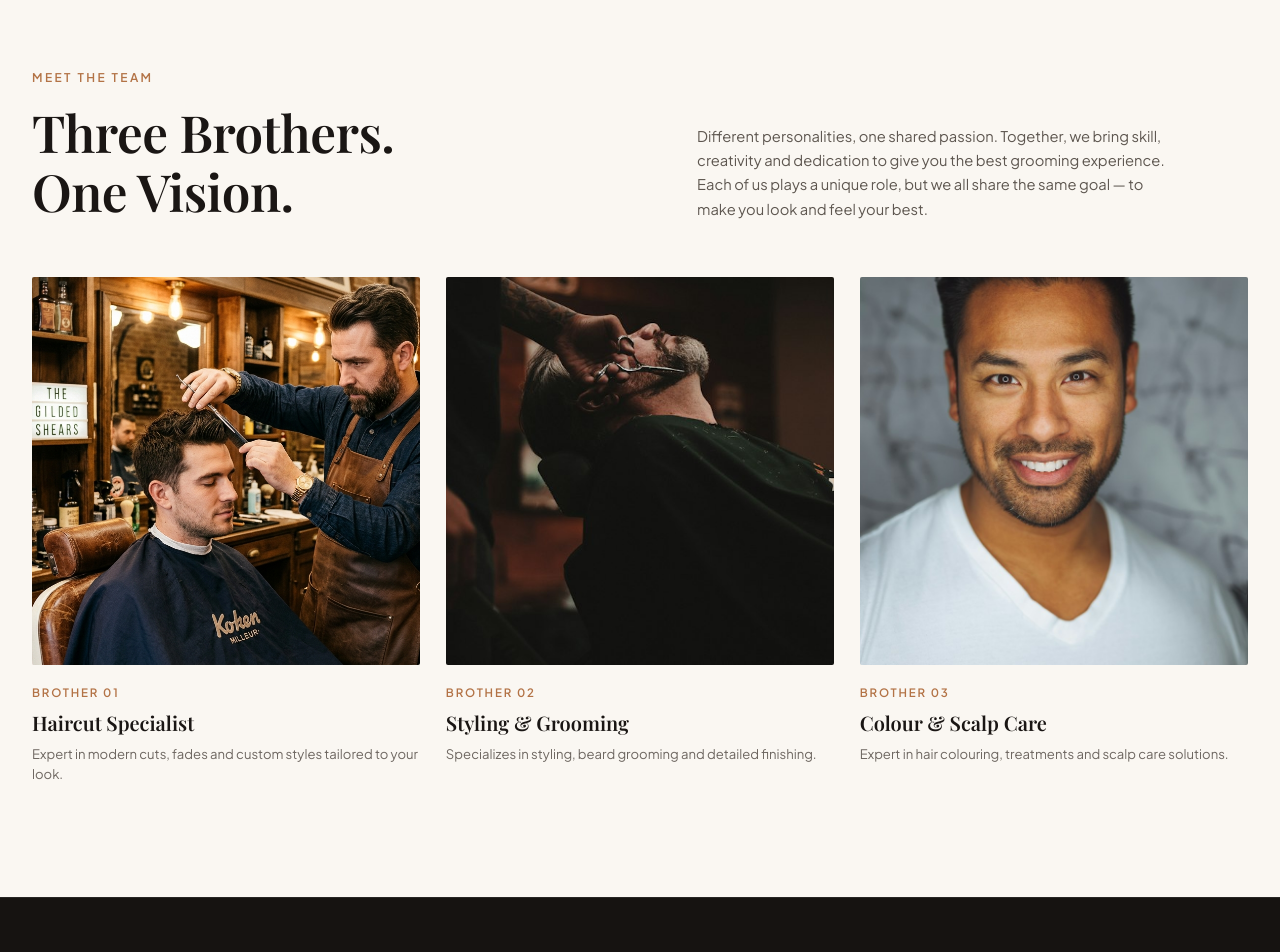
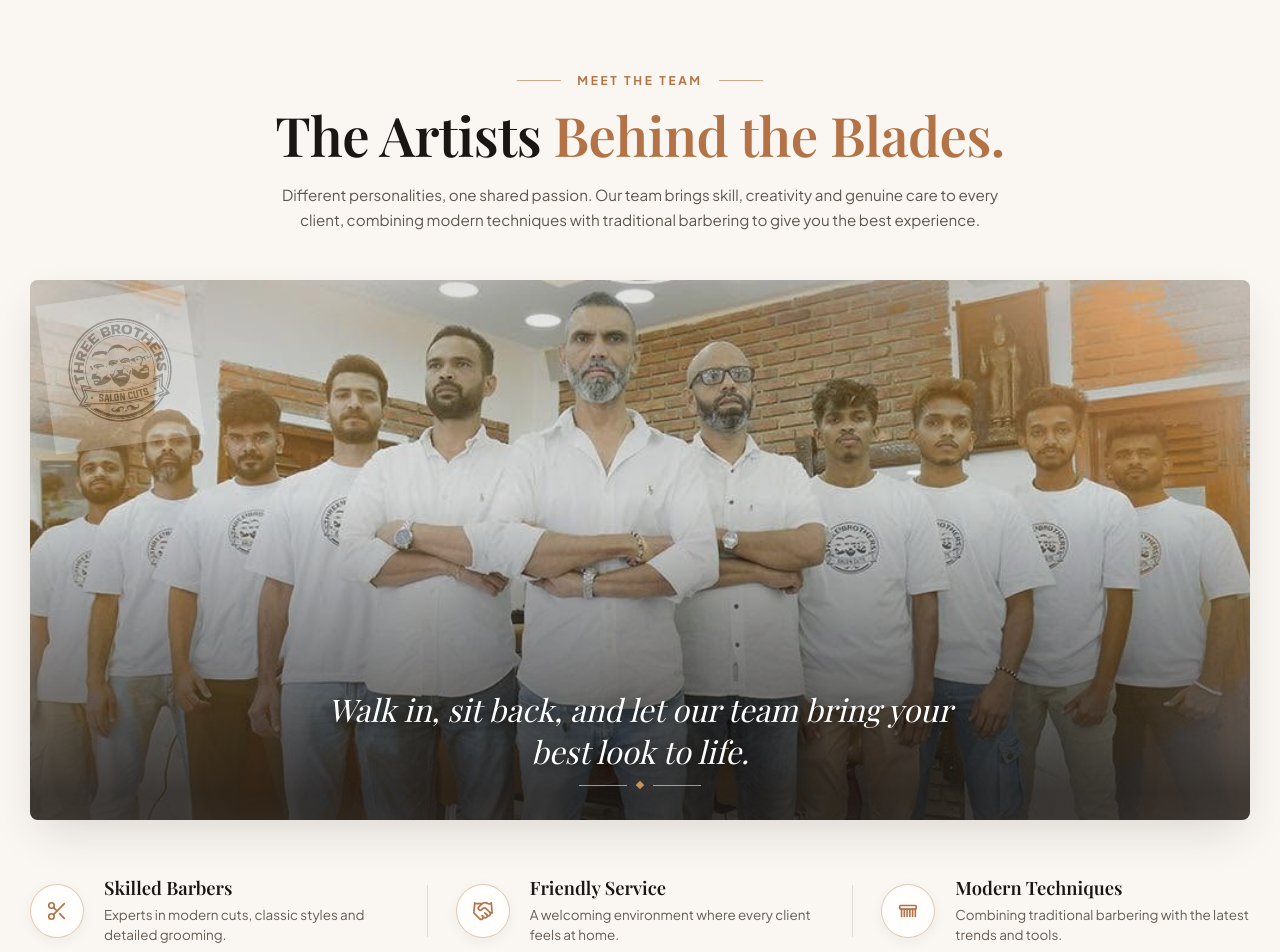
Before and after one commit to kavindusubhash28/salon-draft, a Next.js app: page /about in a window 1280 px wide. Shown: the part 2240-3192 px from the top of the page. Built offline with nearby package versions, Linux system fonts and the light colour scheme.

Commit message:
meet the team section update

```diff
--- a/components/about/TeamProfiles.module.css
+++ b/components/about/TeamProfiles.module.css
@@ -1,146 +1,322 @@
 .section {
   background-color: #faf7f2;
   color: #1a1614;
-  padding: 6rem 2rem 7rem;
+  padding: 6.5rem 1.5rem 7.5rem;
+  overflow: hidden;
 }
 
 .container {
-  max-width: 1280px;
+  max-width: 1220px;
   margin: 0 auto;
 }
 
-.headerRow {
+/* Header */
+.header {
+  text-align: center;
+  max-width: 800px;
+  margin: 0 auto 3rem;
   display: flex;
   flex-direction: column;
-  gap: 2rem;
-  margin-bottom: 3.5rem;
+  align-items: center;
 }
 
-@media (min-width: 860px) {
-  .headerRow {
-    flex-direction: row;
-    align-items: flex-end;
-    justify-content: space-between;
-    gap: 4rem;
-  }
+.overlineWrap {
+  display: flex;
+  align-items: center;
+  justify-content: center;
+  gap: 1rem;
+  margin-bottom: 0.85rem;
 }
 
-.titleColumn {
-  flex: 1.2;
+.line {
+  width: 44px;
+  height: 1px;
+  background-color: #b37346;
+  opacity: 0.6;
 }
 
-.categoryLabel {
-  display: inline-block;
+.overline {
   font-family: var(--font-sans);
   font-size: 0.75rem;
-  font-weight: 600;
-  letter-spacing: 0.2em;
+  font-weight: 700;
+  letter-spacing: 0.22em;
   color: #b37346;
   text-transform: uppercase;
-  margin-bottom: 1rem;
 }
 
 .title {
   font-family: var(--font-serif);
-  font-size: 2.5rem;
+  font-size: 2.6rem;
   line-height: 1.15;
   font-weight: 600;
   color: #1a1614;
   letter-spacing: -0.01em;
-  margin: 0;
+  margin: 0 0 1rem;
 }
 
 @media (min-width: 768px) {
   .title {
-    font-size: 3.2rem;
+    font-size: 3.4rem;
   }
 }
 
-.descColumn {
-  flex: 1.1;
+.highlight {
+  color: #b37346;
 }
 
-.headerDesc {
+.description {
   font-family: var(--font-sans);
-  font-size: 0.92rem;
+  font-size: 0.95rem;
   line-height: 1.65;
   color: #5e5750;
   margin: 0;
-  max-width: 480px;
+  max-width: 740px;
 }
 
-/* 3 Brothers Grid */
-.brothersGrid {
-  display: grid;
-  grid-template-columns: 1fr;
-  gap: 2rem;
+/* Centerpiece Team Photo Banner */
+.bannerWrapper {
+  position: relative;
+  width: 100%;
+  height: 480px;
+  border-radius: 8px;
+  overflow: hidden;
+  box-shadow: 0 18px 45px -10px rgba(44, 34, 29, 0.16);
+  margin-bottom: 3.5rem;
+  background-color: #ede7df;
 }
 
-@media (min-width: 640px) {
-  .brothersGrid {
-    grid-template-columns: repeat(3, 1fr);
-    gap: 1.6rem;
+@media (min-width: 1024px) {
+  .bannerWrapper {
+    height: 540px;
   }
 }
 
-.brotherCard {
+@media (max-width: 640px) {
+  .bannerWrapper {
+    height: 360px;
+  }
+}
+
+.bannerImg {
+  object-fit: cover;
+  object-position: center 20%;
+  transition: transform 0.5s ease;
+}
+
+.bannerWrapper:hover .bannerImg {
+  transform: scale(1.02);
+}
+
+/* Watermark Stamp in Top Left */
+.watermarkWrap {
+  position: absolute;
+  top: 15px;
+  left: 15px;
+  z-index: 3;
+  pointer-events: none;
+}
+
+.watermarkLogo {
+  width: 150px;
+  height: 150px;
+  object-fit: contain;
+  opacity: 0.25;
+  filter: contrast(1.15);
+  transform: rotate(-8deg);
+  mix-blend-mode: multiply;
+}
+
+@media (max-width: 640px) {
+  .watermarkLogo {
+    width: 100px;
+    height: 100px;
+  }
+}
+
+/* Vignette and Dark Gradient */
+.gradientOverlay {
+  position: absolute;
+  inset: 0;
+  background: linear-gradient(
+    180deg,
+    rgba(20, 16, 14, 0.12) 0%,
+    rgba(20, 16, 14, 0.04) 40%,
+    rgba(20, 16, 14, 0.78) 95%
+  );
+  z-index: 2;
+}
+
+/* Overlay Cursive Quote Content */
+.overlayContent {
+  position: absolute;
+  bottom: 2rem;
+  left: 1.5rem;
+  right: 1.5rem;
+  z-index: 4;
+  text-align: center;
   display: flex;
   flex-direction: column;
-  transition: transform 0.25s ease;
+  align-items: center;
+  gap: 0.65rem;
 }
 
-.brotherCard:hover {
-  transform: translateY(-4px);
+.scriptQuote {
+  font-family: var(--font-serif);
+  font-style: italic;
+  font-size: 1.5rem;
+  line-height: 1.35;
+  color: #ffffff;
+  text-shadow: 0 2px 14px rgba(0, 0, 0, 0.7);
+  margin: 0;
+  font-weight: 400;
+  max-width: 680px;
 }
 
-.imageWrap {
-  position: relative;
-  width: 100%;
-  aspect-ratio: 1 / 1;
-  overflow: hidden;
-  background-color: #ede7df;
-  border-radius: 2px;
+@media (min-width: 768px) {
+  .scriptQuote {
+    font-size: 1.95rem;
+  }
 }
 
-.brotherImg {
-  width: 100%;
-  height: 100%;
-  object-fit: cover;
-  transition: transform 0.4s ease;
+@media (max-width: 500px) {
+  .scriptQuote {
+    font-size: 1.15rem;
+  }
 }
 
-.brotherCard:hover .brotherImg {
-  transform: scale(1.04);
+.ornamentLine {
+  display: flex;
+  align-items: center;
+  justify-content: center;
+  gap: 0.65rem;
 }
 
-.cardInfo {
-  padding-top: 1.2rem;
+.flourishLine {
+  width: 48px;
+  height: 1px;
+  background: rgba(255, 255, 255, 0.55);
 }
 
-.brotherNum {
-  display: block;
-  font-family: var(--font-sans);
-  font-size: 0.72rem;
-  font-weight: 600;
-  letter-spacing: 0.16em;
-  text-transform: uppercase;
-  color: #b37346;
-  margin-bottom: 0.45rem;
+.flourishDiamond {
+  width: 6px;
+  height: 6px;
+  background: #c5925a;
+  transform: rotate(45deg);
 }
 
-.brotherTitle {
+/* 3 Features Row */
+.featuresRow {
+  display: flex;
+  align-items: center;
+  justify-content: space-between;
+  gap: 1.75rem;
+  margin-bottom: 3.25rem;
+  flex-wrap: wrap;
+}
+
+@media (min-width: 860px) {
+  .featuresRow {
+    flex-wrap: nowrap;
+  }
+}
+
+.featureItem {
+  display: flex;
+  align-items: center;
+  gap: 1.25rem;
+  flex: 1;
+  min-width: 250px;
+}
+
+.iconCircle {
+  width: 54px;
+  height: 54px;
+  border-radius: 50%;
+  border: 1.5px solid rgba(179, 115, 70, 0.4);
+  background: rgba(255, 255, 255, 0.85);
+  display: flex;
+  align-items: center;
+  justify-content: center;
+  color: #b37346;
+  flex-shrink: 0;
+  box-shadow: 0 4px 14px rgba(44, 34, 29, 0.05);
+  transition: all 0.25s ease;
+}
+
+.featureItem:hover .iconCircle {
+  background: #b37346;
+  color: #ffffff;
+  border-color: #b37346;
+  transform: scale(1.06);
+  box-shadow: 0 6px 18px rgba(179, 115, 70, 0.3);
+}
+
+.featureIcon {
+  flex-shrink: 0;
+}
+
+.featureText {
+  display: flex;
+  flex-direction: column;
+}
+
+.featureTitle {
   font-family: var(--font-serif);
-  font-size: 1.25rem;
+  font-size: 1.15rem;
   font-weight: 600;
   color: #1a1614;
-  margin: 0 0 0.5rem;
+  margin: 0 0 0.3rem;
   line-height: 1.3;
 }
 
-.brotherDesc {
+.featureDesc {
   font-family: var(--font-sans);
-  font-size: 0.82rem;
-  line-height: 1.55;
-  color: #6e6761;
+  font-size: 0.84rem;
+  line-height: 1.5;
+  color: #665d55;
   margin: 0;
 }
+
+.featureDivider {
+  width: 1px;
+  height: 52px;
+  background: rgba(26, 22, 20, 0.12);
+  flex-shrink: 0;
+}
+
+@media (max-width: 860px) {
+  .featureDivider {
+    display: none;
+  }
+}
+
+/* Centered CTA Button */
+.btnRow {
+  display: flex;
+  align-items: center;
+  justify-content: center;
+}
+
+.teamBtn {
+  display: inline-flex;
+  align-items: center;
+  gap: 0.65rem;
+  background-color: #b37346;
+  color: #ffffff;
+  padding: 0.85rem 2.2rem;
+  border-radius: 4px;
+  font-family: var(--font-sans);
+  font-weight: 600;
+  font-size: 0.82rem;
+  letter-spacing: 0.12em;
+  text-transform: uppercase;
+  text-decoration: none;
+  box-shadow: 0 4px 16px rgba(179, 115, 70, 0.28);
+  transition: all 0.25s ease;
+}
+
+.teamBtn:hover {
+  background-color: #9c6035;
+  transform: translateY(-2px);
+  box-shadow: 0 6px 22px rgba(179, 115, 70, 0.38);
+}
--- a/components/about/TeamProfiles.tsx
+++ b/components/about/TeamProfiles.tsx
@@ -1,74 +1,145 @@
 import React from "react";
 import Image from "next/image";
+import Link from "next/link";
+import { Scissors, Handshake, ArrowRight } from "lucide-react";
 import styles from "./TeamProfiles.module.css";
 
+// Custom Comb Icon matching Image 2
+function CombIcon({ size = 22, className }: { size?: number; className?: string }) {
+  return (
+    <svg
+      width={size}
+      height={size}
+      viewBox="0 0 24 24"
+      fill="none"
+      stroke="currentColor"
+      strokeWidth="1.8"
+      strokeLinecap="round"
+      strokeLinejoin="round"
+      className={className}
+      aria-hidden="true"
+    >
+      <rect x="3" y="6" width="18" height="4" rx="1" />
+      <line x1="5" y1="10" x2="5" y2="18" />
+      <line x1="8" y1="10" x2="8" y2="18" />
+      <line x1="11" y1="10" x2="11" y2="18" />
+      <line x1="14" y1="10" x2="14" y2="18" />
+      <line x1="17" y1="10" x2="17" y2="18" />
+      <line x1="20" y1="10" x2="20" y2="18" />
+    </svg>
+  );
+}
+
 export default function TeamProfiles() {
-  const brothers = [
-    {
-      num: "BROTHER 01",
-      title: "Haircut Specialist",
-      desc: "Expert in modern cuts, fades and custom styles tailored to your look.",
-      image: "/images/hero_barber.jpg",
-    },
-    {
-      num: "BROTHER 02",
-      title: "Styling & Grooming",
-      desc: "Specializes in styling, beard grooming and detailed finishing.",
-      image: "/images/barber_craftsman.jpg",
-    },
-    {
-      num: "BROTHER 03",
-      title: "Colour & Scalp Care",
-      desc: "Expert in hair colouring, treatments and scalp care solutions.",
-      image: "/images/barber_portrait_kasun.jpg",
-    },
-  ];
-
   return (
-    <section className={styles.section}>
+    <section className={styles.section} id="team">
       <div className={styles.container}>
-        {/* Header row */}
-        <div className={styles.headerRow}>
-          <div className={styles.titleColumn}>
-            <span className={styles.categoryLabel}>MEET THE TEAM</span>
-            <h2 className={styles.title}>
-              Three Brothers.
-              <br />
-              One Vision.
-            </h2>
+        {/* Header */}
+        <div className={styles.header}>
+          <div className={styles.overlineWrap}>
+            <span className={styles.line} />
+            <span className={styles.overline}>MEET THE TEAM</span>
+            <span className={styles.line} />
           </div>
 
-          <div className={styles.descColumn}>
-            <p className={styles.headerDesc}>
-              Different personalities, one shared passion. Together, we bring
-              skill, creativity and dedication to give you the best grooming
-              experience. Each of us plays a unique role, but we all share the
-              same goal — to make you look and feel your best.
+          <h2 className={styles.title}>
+            The Artists <span className={styles.highlight}>Behind the Blades.</span>
+          </h2>
+
+          <p className={styles.description}>
+            Different personalities, one shared passion. Our team brings skill,
+            creativity and genuine care to every client, combining modern
+            techniques with traditional barbering to give you the best
+            experience.
+          </p>
+        </div>
+
+        {/* Centerpiece Team Photo Banner */}
+        <div className={styles.bannerWrapper}>
+          <Image
+            src="/images/team_hero.jpg"
+            alt="Three Brothers Salon Cuts Master Barber Team"
+            fill
+            priority
+            className={styles.bannerImg}
+          />
+
+          {/* Watermark Logo Stamp in top-left */}
+          <div className={styles.watermarkWrap}>
+            <Image
+              src="/images/logo.jpg"
+              alt="Three Brothers Salon Cuts Emblem"
+              width={160}
+              height={160}
+              className={styles.watermarkLogo}
+            />
+          </div>
+
+          {/* Vignette & Gradient Overlays */}
+          <div className={styles.gradientOverlay} />
+
+          {/* Cursive Quote and Ornament on lower-third of photo */}
+          <div className={styles.overlayContent}>
+            <p className={styles.scriptQuote}>
+              Walk in, sit back, and let our team bring your best look to life.
             </p>
+            <div className={styles.ornamentLine}>
+              <span className={styles.flourishLine} />
+              <span className={styles.flourishDiamond} />
+              <span className={styles.flourishLine} />
+            </div>
           </div>
         </div>
 
-        {/* 3 Brothers Grid */}
-        <div className={styles.brothersGrid}>
-          {brothers.map((brother, idx) => (
-            <div key={idx} className={styles.brotherCard}>
-              <div className={styles.imageWrap}>
-                <Image
-                  src={brother.image}
-                  alt={brother.title}
-                  width={550}
-                  height={550}
-                  className={styles.brotherImg}
-                />
-              </div>
+        {/* 3 Feature Highlights in a Row */}
+        <div className={styles.featuresRow}>
+          <div className={styles.featureItem}>
+            <div className={styles.iconCircle}>
+              <Scissors size={22} strokeWidth={1.8} className={styles.featureIcon} />
+            </div>
+            <div className={styles.featureText}>
+              <h3 className={styles.featureTitle}>Skilled Barbers</h3>
+              <p className={styles.featureDesc}>
+                Experts in modern cuts, classic styles and detailed grooming.
+              </p>
+            </div>
+          </div>
 
-              <div className={styles.cardInfo}>
-                <span className={styles.brotherNum}>{brother.num}</span>
-                <h3 className={styles.brotherTitle}>{brother.title}</h3>
-                <p className={styles.brotherDesc}>{brother.desc}</p>
-              </div>
+          <div className={styles.featureDivider} />
+
+          <div className={styles.featureItem}>
+            <div className={styles.iconCircle}>
+              <Handshake size={22} strokeWidth={1.8} className={styles.featureIcon} />
             </div>
-          ))}
+            <div className={styles.featureText}>
+              <h3 className={styles.featureTitle}>Friendly Service</h3>
+              <p className={styles.featureDesc}>
+                A welcoming environment where every client feels at home.
+              </p>
+            </div>
+          </div>
+
+          <div className={styles.featureDivider} />
+
+          <div className={styles.featureItem}>
+            <div className={styles.iconCircle}>
+              <CombIcon size={22} className={styles.featureIcon} />
+            </div>
+            <div className={styles.featureText}>
+              <h3 className={styles.featureTitle}>Modern Techniques</h3>
+              <p className={styles.featureDesc}>
+                Combining traditional barbering with the latest trends and tools.
+              </p>
+            </div>
+          </div>
+        </div>
+
+        {/* Centered CTA Button */}
+        <div className={styles.btnRow}>
+          <Link href="/booking" className={styles.teamBtn}>
+            <span>MEET OUR TEAM</span>
+            <ArrowRight size={15} />
+          </Link>
         </div>
       </div>
     </section>
```
